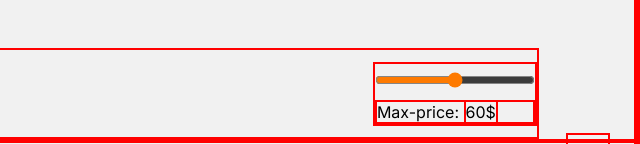
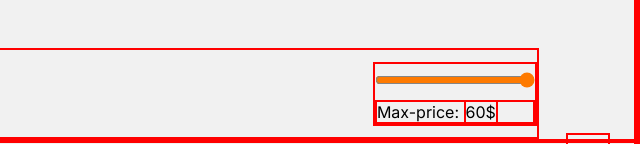
Before and after one commit to ElinaTodorova/ProjetOne, a plain HTML site: page index.html in a window 1280 px wide. Shown: the part 593-737 px from the top of the page, 640-1280 px from the left. Drawn offline with Linux system fonts and the light colour scheme.

Commit message:
fix slide bar

```diff
--- a/script.js
+++ b/script.js
@@ -318,3 +318,10 @@ buttonAdd.forEach(button => {
 
 })
 }
+
+
+function refresh(){
+    inputPrice.value ="60"
+}
+
+refresh()
--- a/styles/inputPrice.css
+++ b/styles/inputPrice.css
@@ -1,4 +1,5 @@
 #pi_input {
     width: 10rem;
     accent-color: rgb(254, 122, 0);
+    padding: 0;
 }
```
